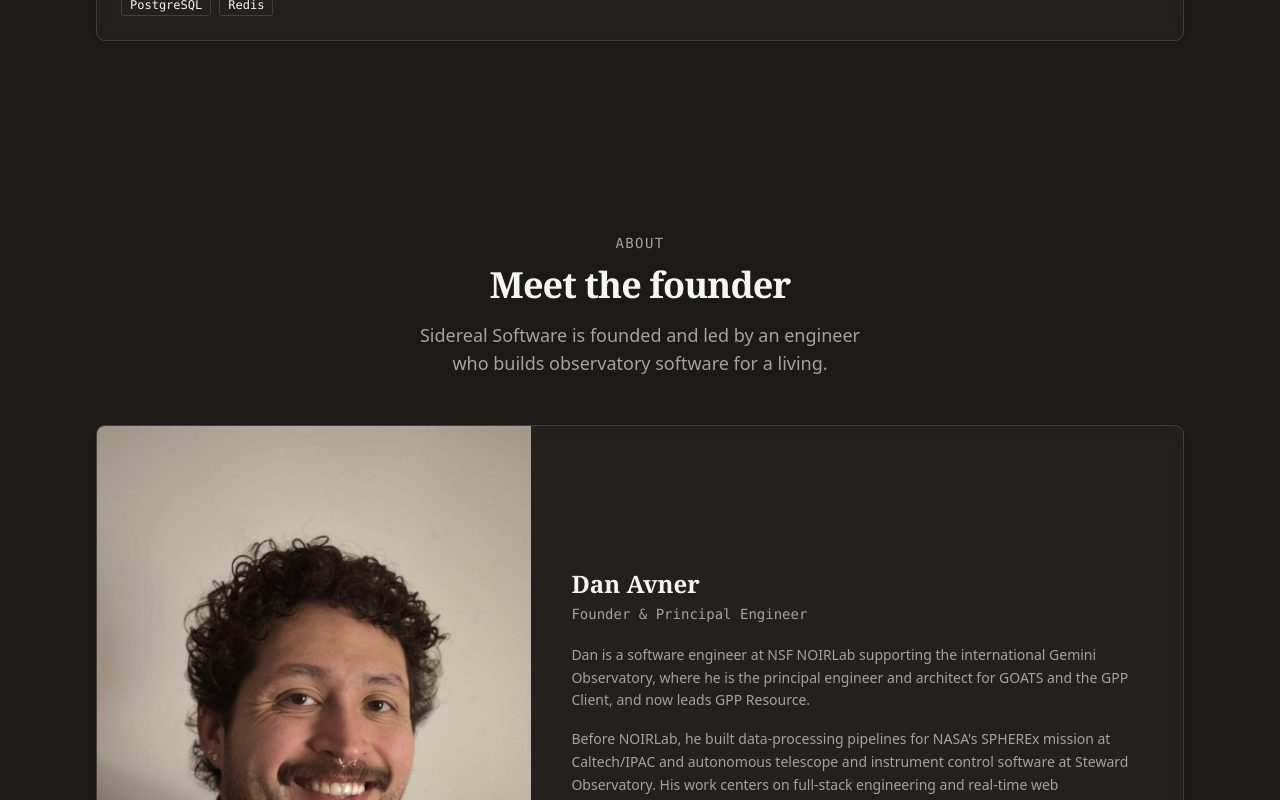
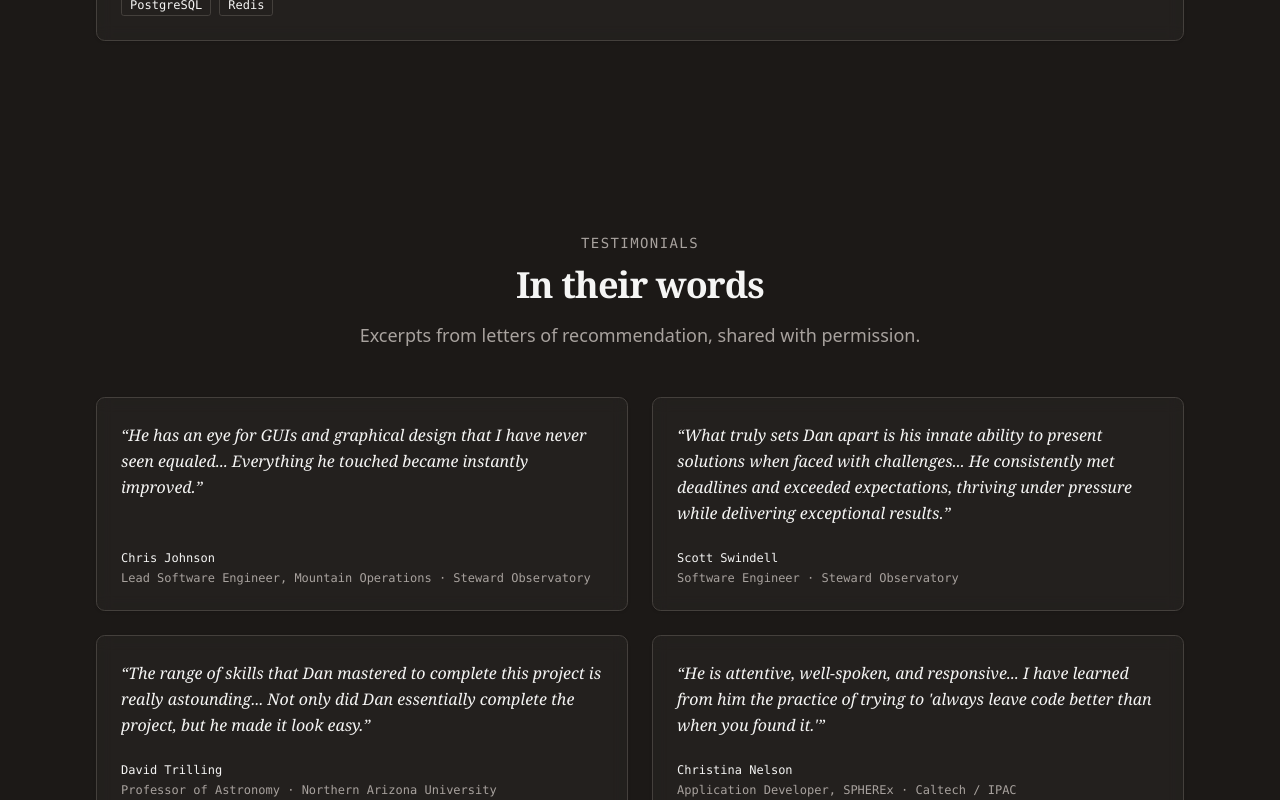
Before and after one commit to sidereal-software/sidereal-software.github.io, a React (Vite) app: page / in a window 1280 px wide. Shown: the part 5500-6300 px from the top of the page. Built offline with nearby package versions, Linux system fonts and the light colour scheme.

Commit message:
feat(site): render approved testimonials section

```diff
--- a/src/App.tsx
+++ b/src/App.tsx
@@ -9,9 +9,7 @@ import { Hero } from '@/components/sections/hero'
 import { Projects } from '@/components/sections/projects'
 import { Services } from '@/components/sections/services'
 import { Skills } from '@/components/sections/skills'
-// The testimonial excerpts come from private letters of recommendation; do not
-// render the section until each author has approved public use of their quote.
-// import { Testimonials } from '@/components/sections/testimonials'
+import { Testimonials } from '@/components/sections/testimonials'
 
 function App() {
   return (
@@ -25,7 +23,7 @@ function App() {
         <Skills />
         <Experience />
         <Services />
-        {/* <Testimonials /> */}
+        <Testimonials />
         <Founder />
         <Contact />
       </main>
```
Also changed, not shown: 1 other file (tests, documents, lock files or other folders).
